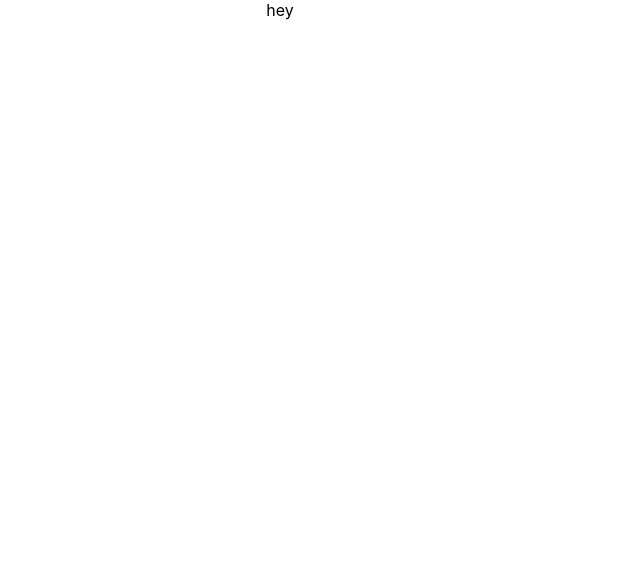
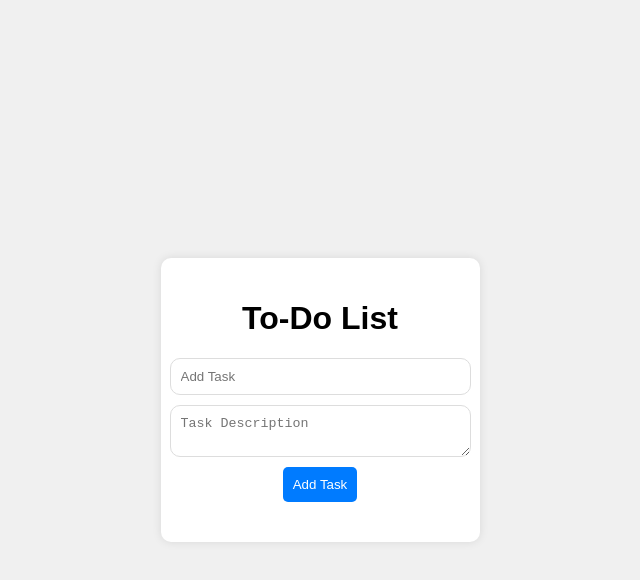
Before and after one commit to ay690/To-Do_Kanban, a React (Create React App) app: page / in a window 1280 px wide. Shown: the top 580 px of the page, without its empty margins (360-1000 px from the left). Built offline with nearby package versions, Linux system fonts and the light colour scheme.

Commit message:
update: TaskForm add task

```diff
--- a/src/App.css
+++ b/src/App.css
@@ -1,38 +1,60 @@
-.App {
+body {
+  font-family: Arial, sans-serif;
+  background-color: #f0f0f0;
+  margin: 0;
+  padding: 0;
+  display: flex;
+  justify-content: center;
+  align-items: center;
+  min-height: 100vh;
+}
+
+.app {
+  background-color: #fff;
+  padding: 20px;
+  border-radius: 10px;
+  box-shadow: 0 0 10px rgba(0, 0, 0, 0.1);
+  width: 100%;
+  max-width: 1200px;
+  margin: 20px;
+  align-items: center;
+  justify-content: center;
+}
+
+h1 {
   text-align: center;
 }
 
-.App-logo {
-  height: 40vmin;
-  pointer-events: none;
+form {
+  display: flex;
+  flex-direction: column;
+  gap: 10px;
+  max-width: 800px;
+  margin: 0 auto;
+  margin-bottom: 20px;
+  align-items: center;
+  justify-content: center;
 }
 
-@media (prefers-reduced-motion: no-preference) {
-  .App-logo {
-    animation: App-logo-spin infinite 20s linear;
-  }
+input[type="text"],
+textarea {
+  padding: 10px;
+  border: 1px solid #ddd;
+  border-radius: 10px;
+  width: 100%;
 }
 
-.App-header {
-  background-color: #282c34;
-  min-height: 100vh;
-  display: flex;
-  flex-direction: column;
-  align-items: center;
-  justify-content: center;
-  font-size: calc(10px + 2vmin);
+button {
+  padding: 10px;
+  border: none;
+  border-radius: 5px;
+  background-color: #007bff;
   color: white;
+  cursor: pointer;
+  transition: background-color 0.3s;
+  align-self: center;
 }
 
-.App-link {
-  color: #61dafb;
+button:hover {
+  background-color: #0056b3;
 }
-
-@keyframes App-logo-spin {
-  from {
-    transform: rotate(0deg);
-  }
-  to {
-    transform: rotate(360deg);
-  }
-}
--- a/src/App.js
+++ b/src/App.js
@@ -1,9 +1,21 @@
-import './App.css';
+import { useState } from "react";
+import "./App.css";
+import { TaskForm } from "./components";
 
 function App() {
+  const [tasks, setTasks] = useState([]);
+
+  const addTask = (title, description) => {
+    const newTask = {id: Date.now(), title, description, status: "Pending"}
+    setTasks([...tasks, newTask]);
+  }
+
+  console.log(tasks)
+
   return (
-    <div className="App">
-     hey
+    <div className="app">
+      <h1>To-Do List</h1>
+      <TaskForm addTask={addTask} />
     </div>
   );
 }
--- /dev/null
+++ b/src/components/TaskForm.jsx
@@ -0,0 +1,28 @@
+import React, { useState } from "react";
+
+const TaskForm = ({ addTask }) => {
+  const [title, setTitle] = useState("");
+  const [description, setDescription] = useState("");
+  const handleSubmit = (e) => {
+    e.preventDefault();
+    addTask(title, description);
+  };
+  return (
+    <form onSubmit={(e) => handleSubmit(e)}>
+      <input
+        placeholder="Add Task"
+        type="text"
+        value={title}
+        onChange={(e) => setTitle(e.target.value)}
+      />
+      <textarea
+        placeholder="Task Description"
+        value={description}
+        onChange={(e) => setDescription(e.target.value)}
+      />
+      <button type="submit">Add Task</button>
+    </form>
+  );
+};
+
+export default TaskForm;
--- /dev/null
+++ b/src/components/index.js
@@ -0,0 +1,3 @@
+import TaskForm from "./TaskForm";
+
+export { TaskForm };
```
